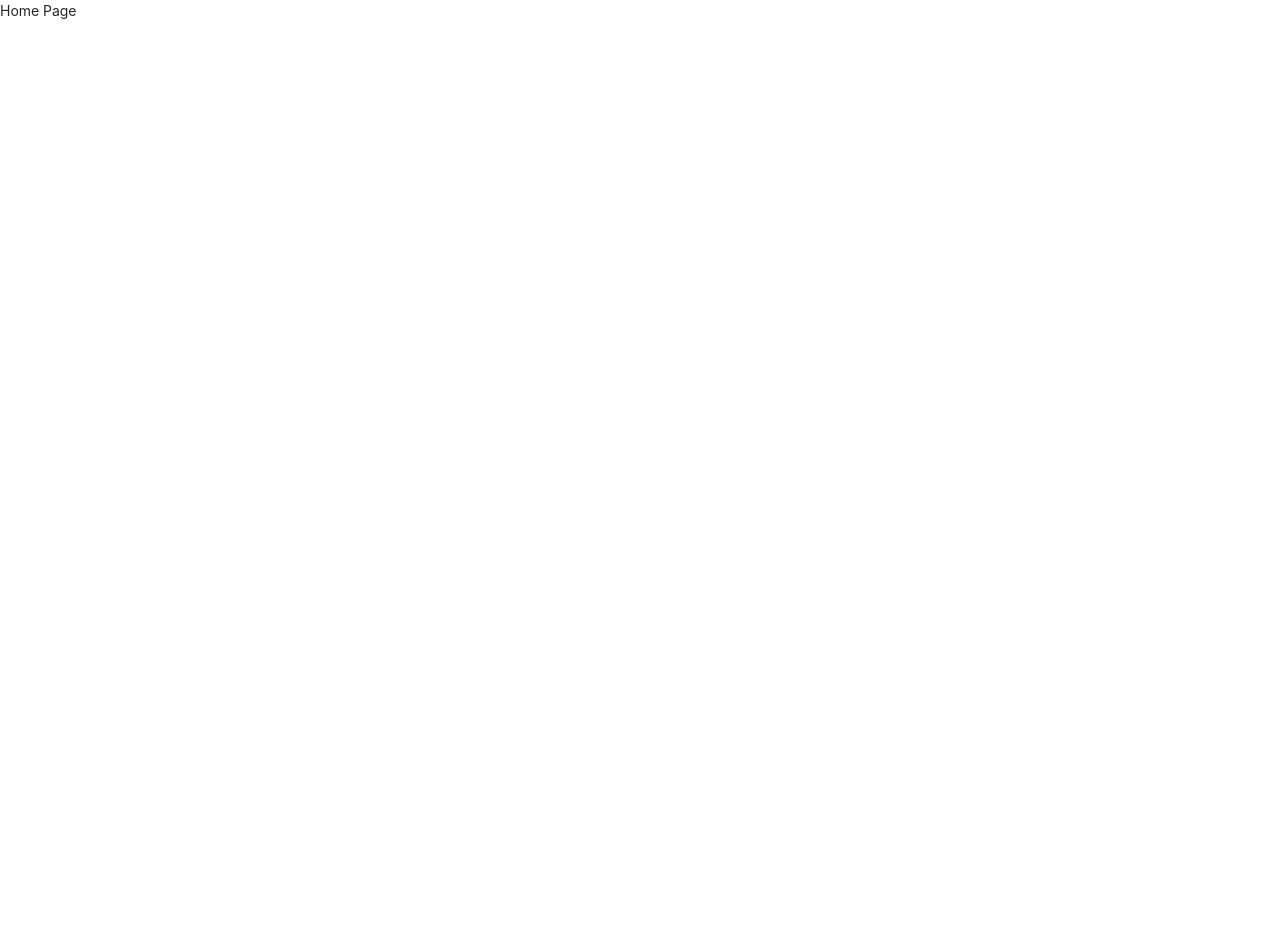
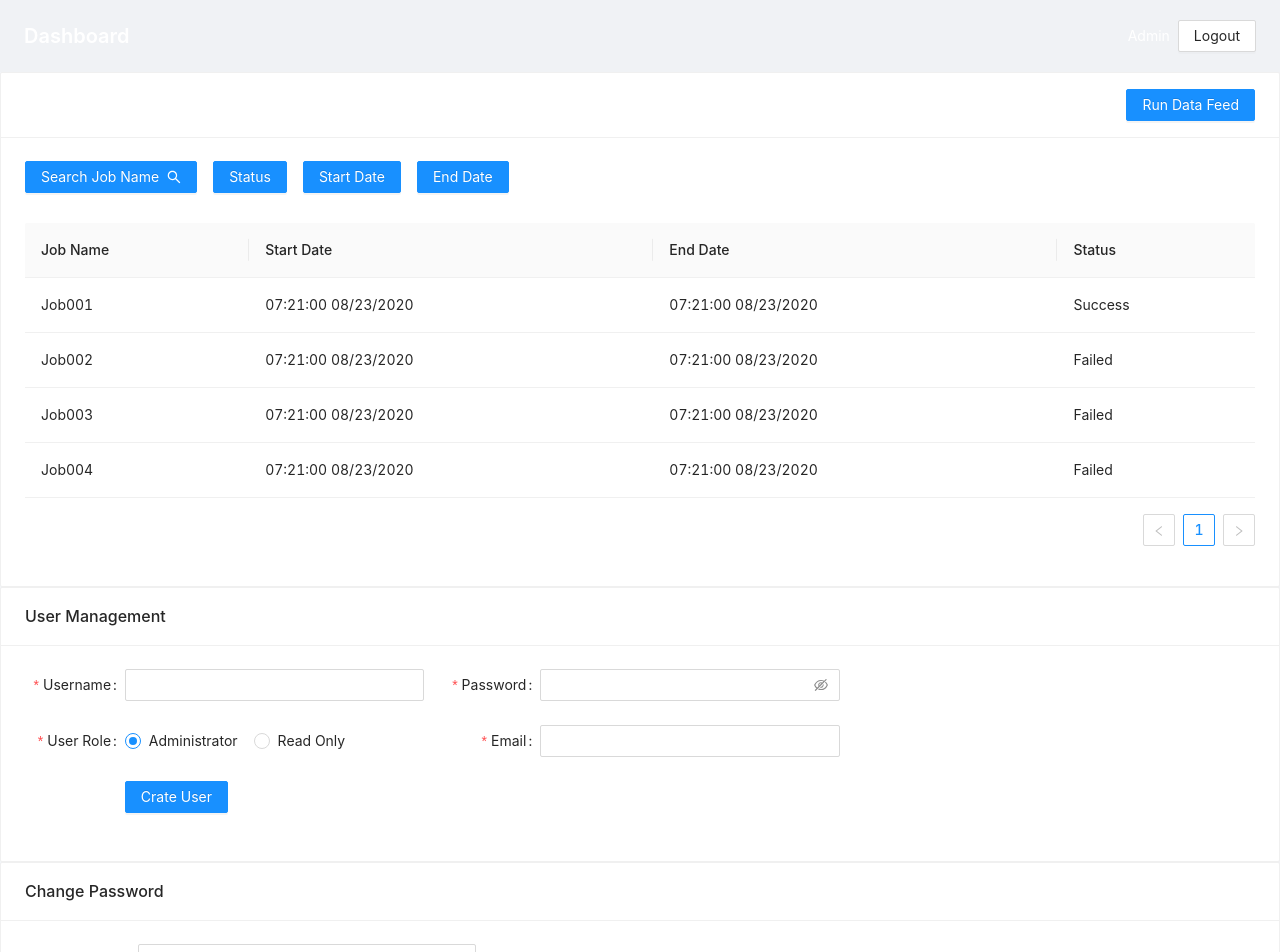
Before and after one commit to floraliaaxis/data-feed-admin, a Next.js app in the folder feed-data-admin/: page / in a window 1280 px wide. Shown: the top 952 px of the page. Before the commit the page ends 800 px from the top, so only its background shows below. Built offline with nearby package versions, Linux system fonts and the light colour scheme.

Commit message:
Add feed data mock.

```diff
--- /dev/null
+++ b/feed-data-admin/components/changePwd/index.tsx
@@ -0,0 +1,54 @@
+import {Button, Form, Row, Col, Input, Radio, Card} from 'antd'
+
+const layout = {
+    labelCol: {span: 6},
+    wrapperCol: {span: 18}
+}
+
+const tailLayout = {
+    wrapperCol: {offset: 6, span: 18}
+}
+
+const ChangePassword = () => {
+    return (
+        <>
+            <Card title="Change Password">
+                <Form name="changePassword" {...layout}>
+                    <Row gutter={16}>
+                        <Col span={9}>
+                            <Form.Item
+                                label='New Password'
+                                name='newPassword'
+                                rules={[{required: true, message: 'Please input your new password!'}]}
+                            >
+                                <Input.Password/>
+                            </Form.Item>
+                        </Col>
+                    </Row>
+                    <Row gutter={16}>
+                        <Col span={9}>
+                            <Form.Item
+                                label='Confirm Password'
+                                name='confirmPassword'
+                                rules={[{required: true, message: 'Please input your confirm password!'}]}
+                            >
+                                <Input.Password/>
+                            </Form.Item>
+                        </Col>
+                    </Row>
+                    <Row gutter={16}>
+                        <Col span={9}>
+                            <Form.Item {...tailLayout}>
+                                <Button type='primary' htmlType='submit'>
+                                    Submit
+                                </Button>
+                            </Form.Item>
+                        </Col>
+                    </Row>
+                </Form>
+            </Card>
+        </>
+    )
+}
+
+export default ChangePassword
--- /dev/null
+++ b/feed-data-admin/components/feedData/index.tsx
@@ -0,0 +1,82 @@
+import {Card, Button, Row, Col, Table} from 'antd'
+import {SearchOutlined} from '@ant-design/icons';
+
+const FeedData = () => {
+    const dataSource = [
+        {
+            key: '1',
+            jobName: 'Job001',
+            startDate: '07:21:00 08/23/2020',
+            endDate: '07:21:00 08/23/2020',
+            status: 'Success',
+        },
+        {
+            key: '2',
+            jobName: 'Job002',
+            startDate: '07:21:00 08/23/2020',
+            endDate: '07:21:00 08/23/2020',
+            status: 'Failed',
+        },
+        {
+            key: '3',
+            jobName: 'Job003',
+            startDate: '07:21:00 08/23/2020',
+            endDate: '07:21:00 08/23/2020',
+            status: 'Failed',
+        },
+        {
+            key: '4',
+            jobName: 'Job004',
+            startDate: '07:21:00 08/23/2020',
+            endDate: '07:21:00 08/23/2020',
+            status: 'Failed',
+        }
+    ];
+
+    const columns = [
+        {
+            title: 'Job Name',
+            dataIndex: 'jobName',
+            key: 'jobName',
+        },
+        {
+            title: 'Start Date',
+            dataIndex: 'startDate',
+            key: 'startDate',
+        },
+        {
+            title: 'End Date',
+            dataIndex: 'endDate',
+            key: 'endDate',
+        },
+        {
+            title: 'Status',
+            dataIndex: 'status',
+            key: 'status',
+        }
+    ];
+
+    return (
+        <>
+            <Card title="" extra={<Button type={"primary"}>Run Data Feed</Button>}>
+                <Row gutter={16}>
+                    <Col>
+                        <Button type={"primary"}>Search Job Name <SearchOutlined/></Button>
+                    </Col>
+                    <Col>
+                        <Button type={"primary"}>Status</Button>
+                    </Col>
+                    <Col>
+                        <Button type={"primary"}>Start Date</Button>
+                    </Col>
+                    <Col>
+                        <Button type={"primary"}>End Date</Button>
+                    </Col>
+                </Row>
+                <Table dataSource={dataSource} columns={columns} className="mt-30" />
+            </Card>
+        </>
+    )
+}
+
+export default FeedData
--- /dev/null
+++ b/feed-data-admin/components/header/index.tsx
@@ -0,0 +1,16 @@
+import {PageHeader, Button} from 'antd'
+
+const Header = () => {
+    return (
+        <>
+            <PageHeader title="Dashboard" extra={[
+                <span className="text-white">Admin</span>,
+                <Button key="2">Logout</Button>,
+            ]} />
+            <style jsx>{`
+            `}</style>
+        </>
+    )
+}
+
+export default Header
--- /dev/null
+++ b/feed-data-admin/components/userManagement/index.tsx
@@ -0,0 +1,79 @@
+import {Card, Form, Input, Row, Col, Radio, Button} from 'antd'
+import React from "react";
+const layout = {
+    labelCol: {span: 6},
+    wrapperCol: {span: 18}
+}
+
+const tailLayout = {
+    wrapperCol: {offset: 6, span: 18}
+}
+
+const UserManagement = () => {
+
+    const roleOptions = [
+        { label: 'Administrator', value: 'admin' },
+        { label: 'Read Only', value: 'readOnly' }
+    ]
+
+    return (
+        <>
+            <Card title="User Management">
+                <Form name="createUser" {...layout}>
+                    <Row gutter={16}>
+                        <Col span={8}>
+                            <Form.Item
+                                label='Username'
+                                name='username'
+                                rules={[{required: true, message: 'Please input your username!'}]}
+                            >
+                                <Input/>
+                            </Form.Item>
+                        </Col>
+                        <Col span={8}>
+                            <Form.Item
+                                label='Password'
+                                name='password'
+                                rules={[{required: true, message: 'Please input your password!'}]}
+                                className="mb-0"
+                            >
+                                <Input.Password/>
+                            </Form.Item>
+                        </Col>
+                    </Row>
+                    <Row gutter={16}>
+                        <Col span={8}>
+                            <Form.Item
+                                label='User Role'
+                                name='role'
+                                rules={[{required: true, message: ''}]}
+                            >
+                                <Radio.Group options={roleOptions} defaultValue={'admin'}  />
+                            </Form.Item>
+                        </Col>
+                        <Col span={8}>
+                            <Form.Item
+                                label='Email'
+                                name='email'
+                                rules={[{required: true, message: 'Please input your email!'}]}
+                            >
+                                <Input type={"email"}/>
+                            </Form.Item>
+                        </Col>
+                    </Row>
+                    <Row gutter={16}>
+                        <Col span={8}>
+                        <Form.Item {...tailLayout}>
+                            <Button type='primary' htmlType='submit'>
+                                Crate User
+                            </Button>
+                        </Form.Item>
+                        </Col>
+                    </Row>
+                </Form>
+            </Card>
+        </>
+    )
+}
+
+export default UserManagement
--- a/feed-data-admin/package.json
+++ b/feed-data-admin/package.json
@@ -16,6 +16,7 @@
     "react-dom": "17.0.2"
   },
   "devDependencies": {
+    "@ant-design/icons": "^4.6.2",
     "@types/node": "^14.14.36",
     "@types/react": "^17.0.3",
     "less-vars-to-js": "^1.3.0",
--- a/feed-data-admin/pages/_app.js
+++ b/feed-data-admin/pages/_app.js
@@ -1,4 +1,5 @@
 import 'antd/dist/antd.less'
+import '../styles/global.less'
 
 function AdminApp({ Component, pageProps }) {
   return <Component {...pageProps} />
--- a/feed-data-admin/pages/index.js
+++ /dev/null
@@ -1,9 +0,0 @@
-import Head from 'next/head'
-
-export default function Home() {
-  return (
-    <div>
-      Home Page
-    </div>
-  )
-}
--- /dev/null
+++ b/feed-data-admin/pages/index.tsx
@@ -0,0 +1,20 @@
+import {Layout, Row, Col, Button} from 'antd'
+import HeaderCon from '../components/header'
+import FeedData from '../components/feedData'
+import UserManagement from '../components/userManagement'
+import ChangePassword from "../components/changePwd";
+
+export default function Home() {
+    const { Content } = Layout
+
+    return (
+        <Layout>
+            <HeaderCon/>
+            <Content>
+                <FeedData />
+                <UserManagement />
+                <ChangePassword />
+            </Content>
+        </Layout>
+    )
+}
--- a/feed-data-admin/styles/antd-custom.less
+++ b/feed-data-admin/styles/antd-custom.less
@@ -1,3 +1,5 @@
 // Layout
 @layout-header-background: #00446b;
 @layout-body-background: #fff;
+@primary-color: #1c88c7;
+@page-header-ghost-bg: @layout-header-background;
--- /dev/null
+++ b/feed-data-admin/styles/global.less
@@ -0,0 +1,19 @@
+.mb-0 {
+  margin-bottom: 0;
+}
+
+.mt-30 {
+  margin-top: 30px;
+}
+
+.text-white {
+  color: #fff;
+}
+
+.text-right {
+  text-align: right;
+}
+
+.ant-page-header-heading-title {
+  .text-white();
+}
```
Also changed, not shown: feed-data-admin/components/login/index.tsx (+11 -9 lines), 1 other file (tests, documents, lock files or other folders).
